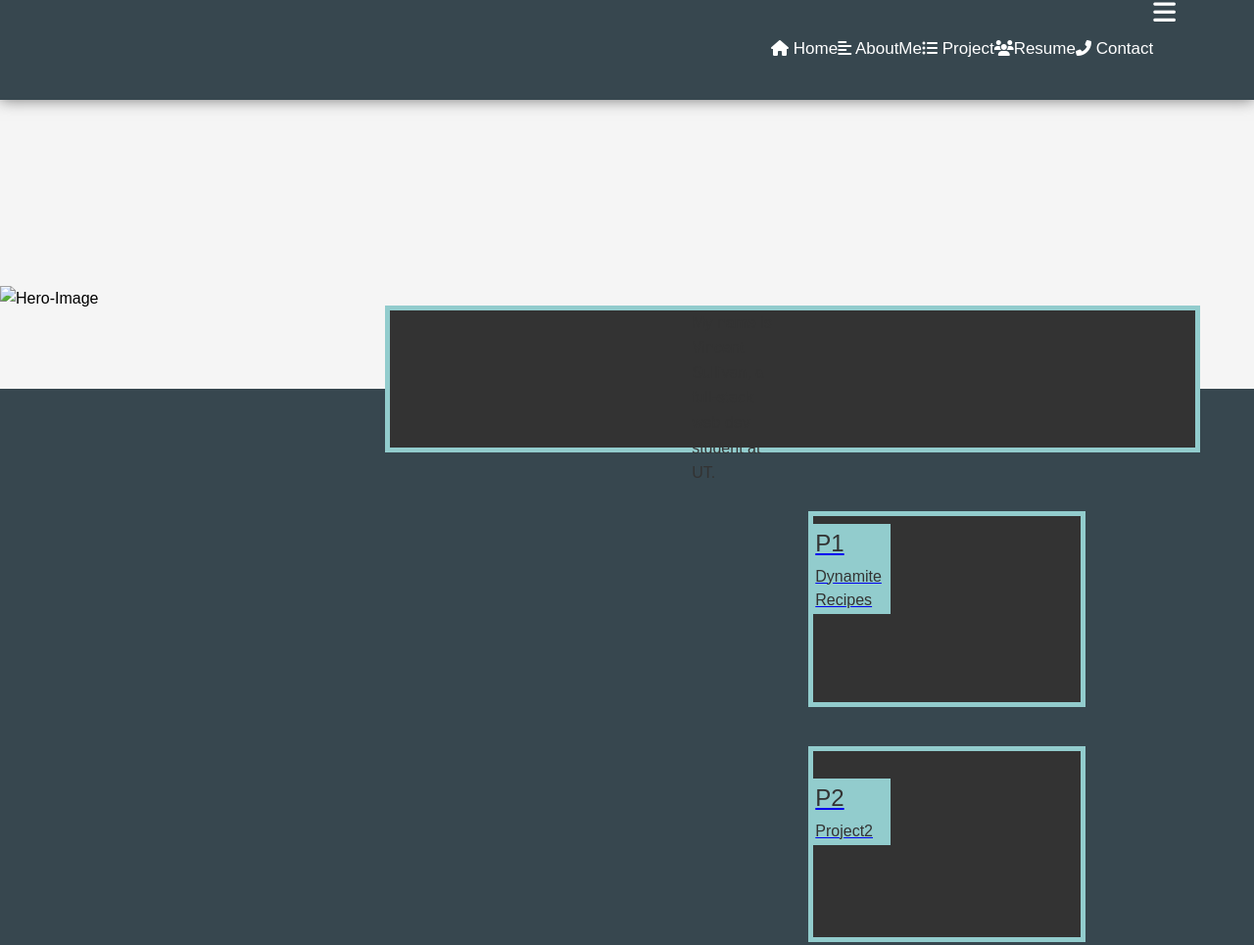
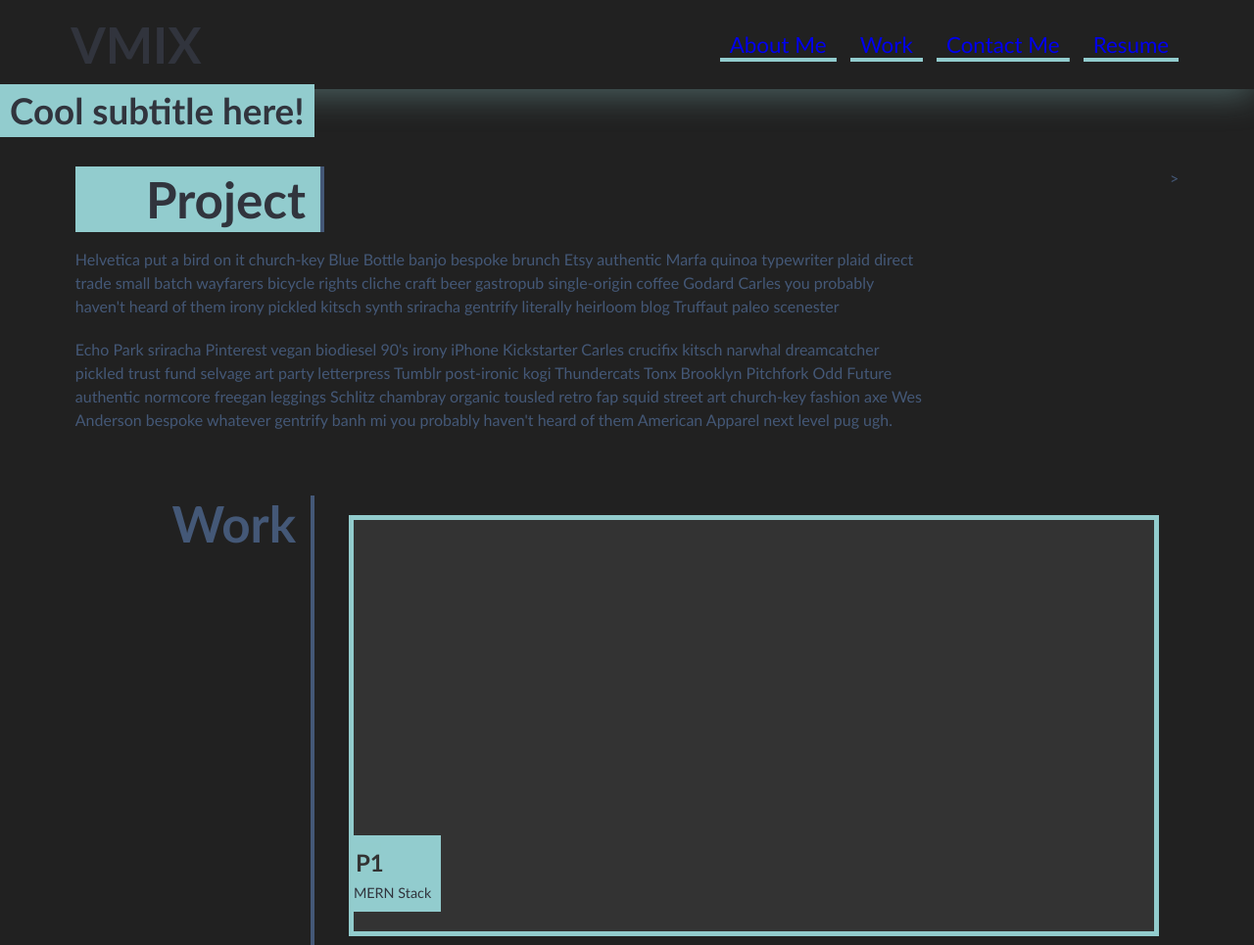
Before and after one commit to 00mjk/Vincent-Sullivan, a plain HTML site: page index.html in a window 1280 px wide. Shown: the top 965 px of the page at 98% size. Drawn offline with Linux system fonts and the light colour scheme; a web font is replaced by a local one.

Commit message:
Styling work

```diff
--- a/assets/css/style.css
+++ b/assets/css/style.css
@@ -9,16 +9,22 @@
 @import url('https://fonts.googleapis.com/css2?family=Crimson+Pro');
 @import url('http://fonts.googleapis.com/css?family=Open+Sans:400,700');
 
+/* brand color palette */
 :root {
   --vs-theme-primary: #212121;
-  --vs-theme-secondary: #AE23F6;
-  --vs-theme-tertiary: #37474f;
-
+  --vs-theme-secondary:  rgba(146, 204, 206, 1);
+  /* --vs-theme-secondary: #AE23F6; */
+  /* --vs-theme-tertiary: #37474f;
   --vs-theme-background: #EEF4F7;
   --vs-theme-code: #00aeef;
   --vs-theme-accent: #86C232;
   --vs-theme-third: #4A797C;
-  --vs-theme-error: #B00020;
+  --vs-theme-error: #B00020; */
+  --primary: rgba(68, 88, 119, 1);
+  --secondary: rgba(146, 204, 206, 1);
+  --tertiary: rgba(49, 52, 61, 1);
+  --dark: rgba(28, 29, 33, 1);
+  --light: rgba(238, 238, 247, 1);
 }
 
 @font-face {
@@ -26,36 +32,44 @@
 	src: url('source-sans-variable.ttf') format('truetype');
 };
 
-a[class*='fa-']:before {
+/* a[class*='fa-']:before {
     display: inline-block;
     margin-right: .4em;
-}
+} */
 
-.fa {
+/* .fa {
     display: inline-block;
     font: normal normal normal 14px/1 FontAwesome;
     font-size: inherit;
     text-rendering: auto;
     -webkit-font-smoothing: antialiased;
     -moz-osx-font-smoothing: grayscale
-}
+} */
 
 /***************************
     	RESET
 ***************************/
 
 * {
-	padding: 0;
-	margin: 0;
+	/* padding: 0;
+	margin: 0; */
 	box-sizing: border-box;
-	font-weight: normal;
+	/* font-weight: normal; */
 }
 
-*,
+/* *,
 *:before,
-*:after {box-sizing: inherit;}
+*:after {box-sizing: inherit;} */
 
-ol, ul {list-style: none;}
+h1,
+h2,
+h3,
+h4,
+h5,
+h6 {
+  margin: 0;
+}
+
 
 img {
 	max-width: 100%;
@@ -66,9 +80,9 @@ img {
     SET FONT SIZES
 ***************************/
 
-h1 { font-size: 5.9vw; };
+/* h1 { font-size: 5.9vw; };
 h2 { font-size: 3.0vh; };
-p { font-size: 2vmin; };
+p { font-size: 2vmin; }; */
 
 /***************************
     ALL PAGE ELEMENTS
@@ -84,38 +98,99 @@ html {
 	font-size: 16px;
 }
 
-h1 a, h2 a, h3 a, h4 a, h5 a, h6 a {font-weight: inherit;}
+/* h1 a, h2 a, h3 a, h4 a, h5 a, h6 a {font-weight: inherit;}
 h1 {font-size: 36px}
 h2 {font-size: 30px}
 h3 {font-size: 24px}
 h4 {font-size: 20px}
 h5 {font-size: 18px}
-h6 {font-size: 16px}
+h6 {font-size: 16px} */
 
 /***************************
     	NAVBAR
 ***************************/
 
-*{
+
+header {
+    padding: 15px 6% 15px 0;
+    display: flex;
+    flex-direction: row;
+    justify-content: space-between;
+    flex-wrap: wrap;
+    align-items: center;
+    /* background-color: var(--secondary); */
+    box-shadow: 0 5px 35px rgb(146 204 206 / 40%);
+}
+
+nav {
+    display: flex;
+    flex-direction: row;
+    flex-wrap: wrap;
+}
+header h1 {
+    color: var(--tertiary);
+    background-color: var(---vs-theme-primary);
+    padding: 5px 1% 5px 6%;
+    margin: 0;
+    font-size: 4vw;
+    line-height: 1;
+}
+
+
+h1 {
+    display: block;
+    font-size: 2em;
+    margin-block-start: 0.67em;
+    margin-block-end: 0.67em;
+    margin-inline-start: 0px;
+    margin-inline-end: 0px;
+    font-weight: bold;
+}
+
+body {
     margin: 0;
     padding: 0;
-    box-sizing: border-box;
+    font-family: 'Trebuchet MS', 'Lucida Sans Unicode', 'Lucida Grande', 'Lucida Sans', Arial, sans-serif;
+    color: var(--primary);
+    background-color: var(--vs-theme-primary);
+    line-height: 1.5;
 }
-body {
-    background-color: #f5f5f5;
-    font-family: arial;
+
+
+nav {
+    flex-direction: row;
+    flex-wrap: wrap;
+	display: block;
+
 }
-header {
-    background: var(--vs-theme-tertiary);
-    width: 100%;
-    float: left;
-    box-shadow: 0px 0px 15px #777;
+
+nav a {
+    text-decoration: none;
+    padding: 5px 10px;
+    margin-right: 10px;
+    background-image: linear-gradient(270deg, var(--secondary) 0%, var(--secondary) 100%);
+    background-repeat: no-repeat;
+    background-size: 100% 0.2em;
+    background-position: bottom;
+    transition: all 0.25s ease-in;
+    font-size: 1.4rem;
 }
+
+nav a:hover {
+	background-size: 100% 100%;
+	color: var(--primary);
+}
+
+  nav a:last-child {
+	margin-right: 0;
+}
+
 .wrapper {
     max-width: 1200px;
-    /* padding: 0px 20px; */
-    /* margin: auto; */
+    padding: 0px 20px;
+    margin: auto;
 }
+
 .logo {
     float: left;
     margin: 38px 0px;
@@ -152,7 +227,7 @@ header {
     content: "";
     width: 100%;
     height: 0px;
-    background-color: vat(--vs-theme-tertiary);
+    background-color: var(--vs-theme-primary);
     position: absolute;
     top: 0px;
     left: 0px;
@@ -184,7 +259,7 @@ header {
 .sub-menus ul {
     position: absolute;
     top: 80px;
-    background-color: #fff;
+    background-color: var(--vs-theme-primary);
     /* padding: 5px 0px; */
     min-width: 150px;
     box-shadow: 0px 0px 8px #636363;
@@ -258,51 +333,162 @@ header {
     BANNER IMAGE
 ***************************/
 
-.hero-image {
+.hero-banner {
+	background: rgb(68, 88, 120);
+	background-image: url("../img/02-hero-bg.jpg"), linear-gradient(180deg, var(--secondary) 0%, var(--primary) 100%);
 	background-size: cover;
-	/* padding-bottom: 100px; */
+	background-position: center;
+	background-blend-mode: soft-light;
+	min-height: 30vh;
+	color: var(--light);
+	padding: 2% 6%;
+	display: flex;
+	justify-content: flex-end;
+	align-items: flex-end;
+	text-align: right;
+  }
+
+  .hero-banner div {
+	flex: 0 0 90%;
+  }
+
+  .hero-banner h2 {
+	background-color: var(--secondary);
+	color: var(--tertiary);
+	margin: 0;
+	padding: 5px 10px;
+	font-size: 2.3rem;
+	line-height: 1.2;
+	display: inline;
+  }
+
+  .page-wrapper {
+	max-width: 88%;
+	margin-left: auto;
+	margin-right: auto;
+  }
+
+  .page-section {
+	margin: 25px 0;
+	padding: 10px 0;
+	display: flex;
+	flex-direction: row;
+	flex-wrap: wrap;
+	align-items: stretch;
+	justify-content: space-between;
+  }
+
+  .page-section > h2 {
+	flex: 0 0 20%;
+	text-align: right;
+	padding-right: 15px;
+	border-right: 4px solid var(--primary);
+	font-size: 4vw;
+	line-height: 1.1;
+  }
+
+  .page-section > div {
+	flex: 0 0 77%;
+  }
+
+  .page-section p {
+	margin-bottom: 20px;
+  }
+
+  .grid {
+		border: 5px solid var(--secondary);
+		background-color: var(--primary);
+		color: var(--tertiary);
+		min-height: 150px;
+		max-height: 150px;
+		flex-basis: calc(50% - 1em);
+		display: flex;
+		align-items: flex-end;
+		padding: 0 0 20px 0;
+		margin: 0.5em;
+		text-decoration: none;
+		background-blend-mode: soft-light;
+		background-size: 150%;
+		transition: all 0.5s;
+		font-size: 0.9rem;
+  }
+
+  /* feature first portfolio item */
+.grid:first-child {
+    min-height: 400px;
+    flex-basis: 100%;
 }
 
-.houston {
-	width: 100%;
-	margin-bottom: 30px;
-}
+.grid:hover {
+	background-color: rgba(0, 0, 0, 0.3);
+  }
 
-.hero-wrapper {
-	box-sizing: content-box;
-	position: relative;
-	height: 0%;
-	width: 100%;
-	top: 0;
-	left: 0;
-	z-index: -100;
-	background: rgba(61, 80, 102, 0.78);
-	padding: 0;
-	padding-bottom: 86%;
+  .grid div {
+	background-color: var(--secondary);
+	padding: 8px 10px;
+  }
 
-	@media only screen and (min-width: 28.125em) and (max-width: 46.875em) and (orientation: landscape) {
-	  padding-bottom: 50%;
-	}
-	@media only screen and (min-width: 46.875em) {
-	  padding-bottom: 53%;
-	}
+  .grid h3 {
+	font-size: 1.6rem;
   }
 
 /***************************
     MAIN CONTENT
 ***************************/
 
-.work {
-	/* padding-bottom: 50px;
-	margin-bottom: 40px; */
-	float: right;
-	/* margin-right:30px; */
-	margin-top: 20px;
-	margin-top: 20px;
-	margin-bottom: 20px;
-	width: 70%;
+.pages {
+  margin: 25px 0;
+  padding: 10px 0;
+  display: flex;
+  flex-direction: row;
+  flex-wrap: wrap;
+  align-items: stretch;
+  justify-content: space-between;
 }
 
+.page-section > h2 {
+  flex: 0 0 20%;
+  text-align: right;
+  padding-right: 15px;
+  border-right: 4px solid var(--primary);
+  font-size: 4vw;
+  line-height: 1.1;
+}
+
+.page-section > div {
+  flex: 0 0 77%;
+}
+
+.page-section p {
+  margin-bottom: 20px;
+}
+
+.flex-container {
+  display: flex;
+  flex-wrap: wrap;
+  justify-content: center;
+}
+
+.grid {
+  border: 5px solid var(--secondary);
+  background-color: var(--primary);
+  color: var(--tertiary);
+  min-height: 150px;
+  max-height: 150px;
+  flex-basis: calc(50% - 1em);
+  display: flex;
+  align-items: flex-end;
+  padding: 0 0 20px 0;
+  margin: 0.5em;
+  text-decoration: none;
+  background-blend-mode: soft-light;
+  background-size: 150%;
+  transition: all 0.5s;
+  font-size: 0.9rem;
+}
+/***************************
+    MAIN CONTENT
+***************************/
 .project p{
 	color: #333;
 	width: 20%;
@@ -419,53 +605,6 @@ header {
     FOOTER
 ***************************/
 
-*{
-	padding:0;
-	margin:0;
-}
-
-html{
-	background-color: var(--vs-theme-tertiary);
-}
-
-body{
-	font:16px/1.6 Arial,  sans-serif;
-}
-
-header{
-	text-align: center;
-	/* padding-top: 100px; */
-	margin-bottom:190px;
-}
-
-header h1{
-	font: normal 32px/1.5 'Open Sans', sans-serif;
-	color: #3F71AE;
-	padding-bottom: 16px;
-}
-
-header h2{
-	color: #F05283;
-}
-
-header span{
-	color: #3F71EA;
-}
-
-
-/* The footer is fixed to the bottom of the page
-
-footer{
-	position: fixed;
-	bottom: 0;
-} */
-
-@media (max-height:800px){
-	footer { position: static; }
-	/* header { padding-top:40px; } */
-}
-
-
 .footer-distributed{
 	background-color: var(--vs-theme-tertiary);
 	box-sizing: border-box;
@@ -572,7 +711,6 @@ footer{
 
 
 /* Footer Right */
-
 .footer-distributed .footer-right{
 	width: 30%;
 }
@@ -613,33 +751,3 @@ footer{
 	margin-right: 3px;
 	margin-bottom: 5px;
 }
-
-/* Here is the code for Responsive Footer */
-/* You can remove below code if you don't want Footer to be responsive */
-
-
-/* @media (max-width: 880px) {
-
-	.footer-distributed .footer-left,
-	.footer-distributed .footer-center,
-	.footer-distributed .footer-right{
-		display: block;
-		width: 100%;
-		margin-bottom: 40px;
-		text-align: center;
-	}
-
-	.footer-distributed .footer-center i{
-		margin-left: 0;
-	}
-
-} */
-
-.hero {
-    display: inline-block;
-    width: 192px;
-    height: 192px;
-    margin: 5px;
-    border-radius: 5px;
-    box-shadow: 1px 1px 3px #999999;
-}
--- a/index.html
+++ b/index.html
@@ -9,62 +9,64 @@
   <link rel="stylesheet" type="text/css" href="./assets/css/style.css" />
   <link rel="icon" href="Mv_Fwd.png" type="image/png" sizes="32x32" />
 </head>
+
+
 <body>
+  <!-- Start Header -->
 
-  <!-- main contents -->
-
-  <!-- HERO IMATGE-->
-
-<!-- Start Header -->
   <header>
-  <div class="wrapper">
-      <!-- Brand Image -->
-      <a href="#" class="logo"><img src="/images/markuptag-white-logo.png" alt=""></a>
-      <i class="toggle-btn fas fa-bars"></i>
+    <h1>VMIX</h1>
     <!-- Navbar -->
-      <nav class="nav-menus">
-          <li><a href="#"><i class="fas fa-home"></i> Home</a></li>
-          <li><a href="#"><i class="fas fa-align-left"></i> AboutMe</a></li>
-          <li class="sub-menus"><a href="#"><i class="fas fa-list-ul"></i> Project</a>
-              <ul>
-                  <li><a href="#"><i class="fab fa-blogger-b"></i> Project1</a></li>
-                  <li><a href="#"><i class="fab fa-wordpress-simple"></i> Project2</a></li>
-                  <li><a href="#"><i class="fab fa-html5"></i> Project3</a></li>
-                  <li><a href="#"><i class="fab fa-css3-alt"></i> Project4</a></li>
-                  <li><a href="#"><i class="fab fa-angular"></i>Project5</a></li>
-              </ul>
-          </li>
-          <li><a href="https://mega.nz/file/A4xUVZjR#6oOQ-RolE-RFEYpiwBaqLE-ZXfOLaoQu1ccwNvtL8O4"><i class="fas fa-users"></i>Resume</a></li>
-          <li><a href="#"><i class="fas fa-phone-alt"></i> Contact</a></li>
-
-  </div>
+    <nav>
+      <a href="#about">About Me</a>
+      <a href="#work">Work</a>
+      <a href="#contact">Contact Me</a>
+      <!-- Link this to your resume! -->
+      <a href="#">Resume</a>
     </nav>
   </header>
   <!-- End Header -->
 
-<picture class=".hero-wrapper">
-  <!-- <source class="hero-image hero" media="(max-width: 750px)" srcset="./assets/img/be_someone.png" type="image"> -->
-  <img class="hero-image-hero" src="./assets/img//be_someone.png" style="width: 100%" alt="Hero-Image">
-</picture>
+    <!-- hero banner -->
+    <section class="hero-banner">
+      <div>
+        <h2>Cool subtitle here!</h2>
+      </div>
+    </section>
 
+  <main class="page-wrapper">
 
-    <!-- main contents-->
-
-      <section class="project">
-        <div class="work-grid">
+  <!-- about me -->
+  <section class="page-section hero-banner" id="about">
+    <h2>Project</h2>>
     <div>
       <p>
-                My name is Vincent Sullivan, a full-stack web dev student at UT.
+        Helvetica put a bird on it church-key Blue Bottle banjo bespoke brunch Etsy authentic Marfa quinoa typewriter
+        plaid
+        direct trade small batch wayfarers bicycle rights cliche craft beer gastropub single-origin coffee Godard
+        Carles you
+        probably haven't heard of them irony pickled kitsch synth sriracha gentrify literally heirloom blog Truffaut
+        paleo
+        scenester
+      </p>
+      <p>
+        Echo Park sriracha Pinterest vegan biodiesel 90's irony iPhone Kickstarter Carles crucifix kitsch narwhal
+        dreamcatcher pickled trust fund selvage art party letterpress Tumblr post-ironic kogi Thundercats Tonx
+        Brooklyn Pitchfork Odd Future authentic normcore freegan leggings Schlitz chambray organic tousled retro fap
+        squid street art church-key fashion axe Wes Anderson bespoke whatever gentrify banh mi you probably haven't
+        heard of them American Apparel next level pug ugh.
       </p>
     </div>
   </section>
 
-      <section class="work">
-      <div class="work-grid">
-        <a href="https://github.com/vlsulliv/Project-1" class="project1 grid">
+    <section class="page-section pages"  id="work">
+      <h2>Work</h2>
+      <div class="flex-container">
+
+        <a href="https://github.com/vlsulliv/Project-1" class="flex-item surf-report project1 grid">
           <div>
             <h3>P1</h3>
-            <p>Dynamite Recipes</p>
+            <span>MERN Stack</span>
           </div>
         </a>
 
@@ -88,17 +90,14 @@
             <p>Project4</p>
           </div>
         </a>
+    </section>
 
-    </section>
 
     <!-- FOOTER -->
     <section class="footer-distributed">
       <div>
         <div class="footer-center">
           <h3>Contact Me<span>Vincent Sullivan</span></h3>
-
-
-          <p class="footer-company-name">Contact Me</p>
           <div>
             <div>
               <div class="footer-icons">
@@ -122,16 +121,10 @@
             </div>
     </section>
 
-
-      <!-- Toggle jQuery for Small Devices -->
-      <script type="text/javascript">
-        $(".toggle-btn").click(function(){
-            $(this).toggleClass("fa-times");
-            $(".nav-menus").toggleClass("active");
-        });
-      </script>
     <script src="https://kit.fontawesome.com/a2e3a24933.js" crossorigin="anonymous"></script>
     <script link="./assets/js/script.js"></script>
+
+  </main>
 </body>
 
 </html>
```
Also changed, not shown: 1 other file. Lines whose indentation alone changed are shown as unchanged.
